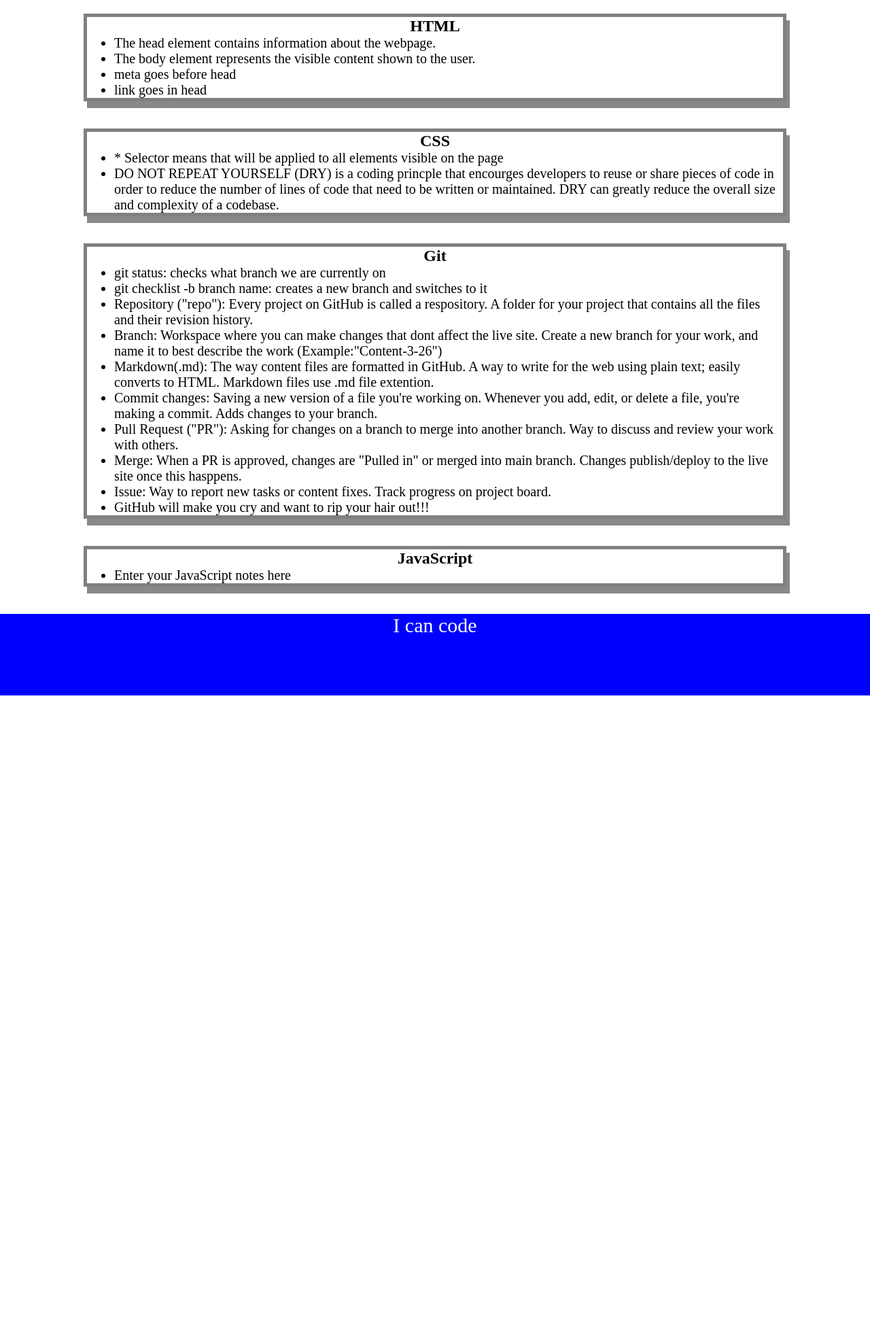
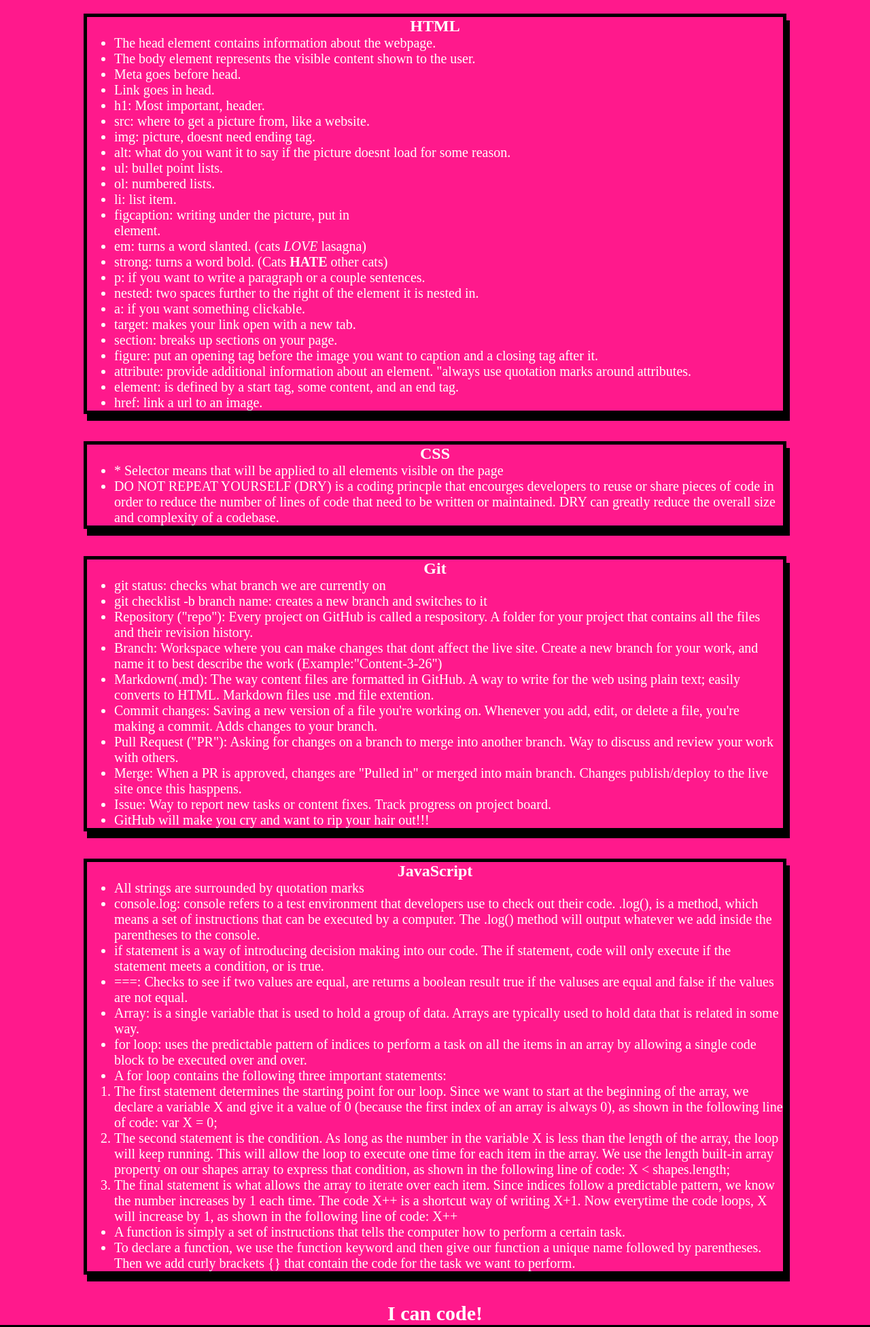
Before and after one commit to CodingTrophyWife/pre-work-study-guide, a plain HTML site: page index.html in a window 1280 px wide. Shown: the part 140-2092 px from the top of the page at 68% size. Before the commit the page ends 1163 px from the top, so only its background shows below. Drawn offline with Linux system fonts and the light colour scheme.

Commit message:
added notes and changed some css details

```diff
--- a/assets/script.js
+++ b/assets/script.js
@@ -1,18 +1,27 @@
 var topics = ['HTML', 'CSS', 'Git', 'JavaScript'];
+var randomTopic = topics[Math.floor(Math.random() * topics.length)];
 
+function listTopics() {
  for (var x = 0; x < topics.length; x++) {
    console.log(topics[x]);
  }
-/*
-if (topic === 'HTML') {
+}
+
+function selectTopic() {
+ if (randomTopic === 'HTML') {
    console.log("Let's study HTML!");
-} else if (topic === 'CSS') {
+ } else if (randomTopic === 'CSS') {
    console.log("Let's study CSS!");
-} else if (topic === 'Git') {
+ } else if (randomTopic === 'Git') {
    console.log("Let's study Git!");
-} else if (topic === 'JavaScript') {
+ } else if (randomTopic === 'JavaScript') {
    console.log("Let's study JavaScript!");
  } else {
    console.log('Please try again!');
  }
-*/
+}
+
+console.log('Here are the topics we learned through Prework:');
+listTopics();
+console.log('Which topic should we study first?');
+selectTopic();
--- a/assets/style.css
+++ b/assets/style.css
@@ -1,11 +1,12 @@
 * {
     margin: 0;
     padding: 0;
+    background-color: #ff198c;
 }
 header, footer {
     width: 100%;
     height: 120px;
-    background-color: blue;
+    background-color: black;
     color: white;
 }
 h1, h2 {
@@ -29,6 +30,8 @@
 .card {
     width: 80%;
     margin: 40px auto;
-    border: 5px solid gray;
-    box-shadow: 5px 10px #888888;
+    border: 5px solid black;
+    box-shadow: 5px 10px black;
+    color: white;
+
   }
--- a/index.html
+++ b/index.html
@@ -15,23 +15,42 @@
     </header>
     <main>
       <section class="card" id="html-section">
-        <h2>HTML</h2>
+        <h2><strong>HTML</strong></h2>
         <ul>
           <li>The head element contains information about the webpage.</li>
           <li>The body element represents the visible content shown to the user.</li>
-          <li>meta goes before head</li>
-          <li>link goes in head</li>
+          <li>Meta goes before head.</li>
+          <li>Link goes in head.</li>
+          <li>h1: Most important, header.</li>
+          <li>src: where to get a picture from, like a website.</li>
+          <li>img: picture, doesnt need ending tag.</li>
+          <li>alt: what do you want it to say if the picture doesnt load for some reason.</li>
+          <li>ul: bullet point lists.</li>
+          <li>ol: numbered lists.</li>
+          <li>li: list item.</li>
+          <li>figcaption: writing under the picture, put in <figure> element.</li>
+          <li>em: turns a word slanted. (cats <em>LOVE</em> lasagna)</li>
+          <li>strong: turns a word bold. (Cats <strong>HATE</strong> other cats)</li>
+          <li>p: if you want to write a paragraph or a couple sentences.</li>
+          <li>nested: two spaces further to the right of the element it is nested in.</li>
+          <li>a: if you want something clickable.</li>
+          <li>target: makes your link open with a new tab.</li>
+          <li>section: breaks up sections on your page.</li>
+          <li>figure: put an opening tag before the image you want to caption and a closing tag after it.</li>
+          <li>attribute: provide additional information about an element. "always use quotation marks around attributes.</li>
+          <li>element: is defined by a start tag, some content, and an end tag.</li>
+          <li>href: link a url to an image.</li>
         </ul>
       </section>
       <section class="card" id="css-section">
-        <h2>CSS</h2>
+        <h2><strong>CSS</strong></h2>
         <ul>
           <li>* Selector means that will be applied to all elements visible on the page</li>
           <li>DO NOT REPEAT YOURSELF (DRY) is a coding princple that encourges developers to reuse or share pieces of code in order to reduce the number of lines of code that need to be written or maintained. DRY can greatly reduce the overall size and complexity of a codebase.</li>
         </ul>
       </section>
       <section class="card" id="git-section">
-        <h2>Git</h2>
+        <h2><strong>Git</strong></h2>
         <ul>
           <li>git status: checks what branch we are currently on</li>
           <li>git checklist -b branch name: creates a new branch and switches to it
@@ -46,15 +65,32 @@
         </ul>
       </section>
       <section class="card" id="javascript-section">
-        <h2>JavaScript</h2>
+        <h2><strong>JavaScript</strong></h2>
         <ul>
-          <li>Enter your JavaScript notes here</li>
+          <li>All strings are surrounded by quotation marks</li>
+          <li>console.log: console refers to a test environment that developers use to check out their code. .log(), is a method, which means a set of instructions that can be executed by a computer. The .log() method will output whatever we add inside the parentheses to the console.</li>
+          <li>if statement is a way of introducing decision making into our code. The if statement, code will only execute if the statement meets a condition, or is true.</li>
+          <li>===: Checks to see if two values are equal,  are returns a boolean result true if the valuses are equal and false if the values are not equal.</li>
+          <li>Array: is a single variable that is used to hold a group of data. Arrays are typically used to hold data that is related in some way.</li>
+          <li>for loop: uses the predictable pattern of indices to perform a task on all the items in an array by allowing a single code block to be executed over and over.</li>
+          <li>A for loop contains the following three important statements:
+            <ol>
+              <li>The first statement determines the starting point for our loop. Since we want to start at the beginning of the array, we declare a variable X and give it a value of 0 (because the first index of an array is always 0), as shown in the following line of code:
+                    var X = 0;</li>
+              <li>The second statement is the condition. As long as the number in the variable X is less than the length of the array, the loop will keep running. This will allow the loop to execute one time for each item in the array. We use the length built-in array property on our shapes array to express that condition, as shown in the following line of code:
+                    X < shapes.length;</li>
+              <li>The final statement is what allows the array to iterate over each item. Since indices follow a predictable pattern, we know the number increases by 1 each time. The code X++ is a shortcut way of writing X+1. Now everytime the code loops, X will increase by 1, as shown in the following line of code:
+                    X++</li>
+              </ol>
+          </li>
+          <li>A function is simply a set of instructions that tells the computer how to perform a certain task.</li>
+          <li>To declare a function, we use the function keyword and then give our function a unique name followed by parentheses. Then we add curly brackets {} that contain the code for the task we want to perform. </li>
         </ul>
       </section>
     </main>
 
     <footer>
-      <p>I can code</p>
+      <p><strong>I can code!</strong></p>
     </footer>
     <script src="./assets/script.js"></script>
   </body>
```
Lines whose indentation alone changed are shown as unchanged.
